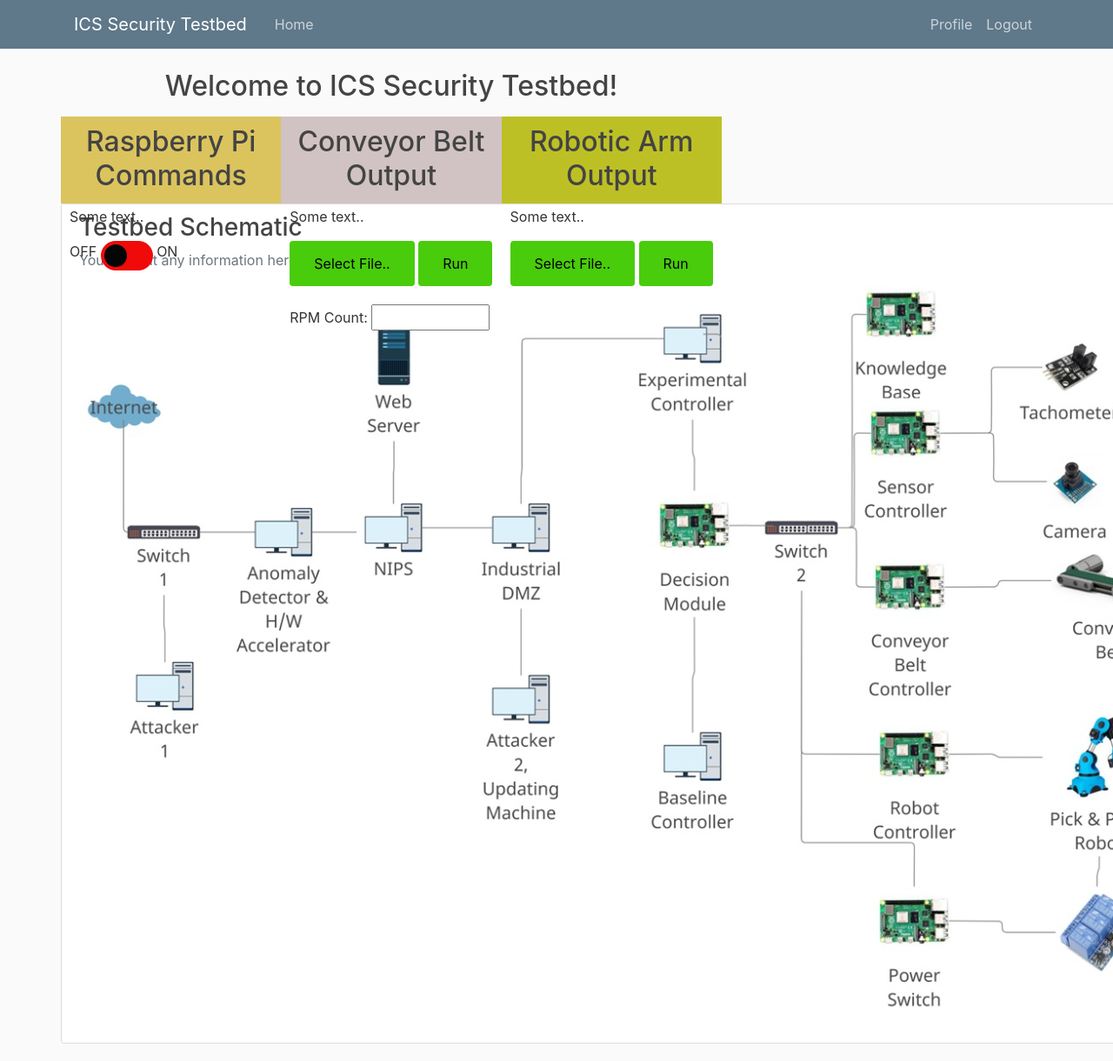
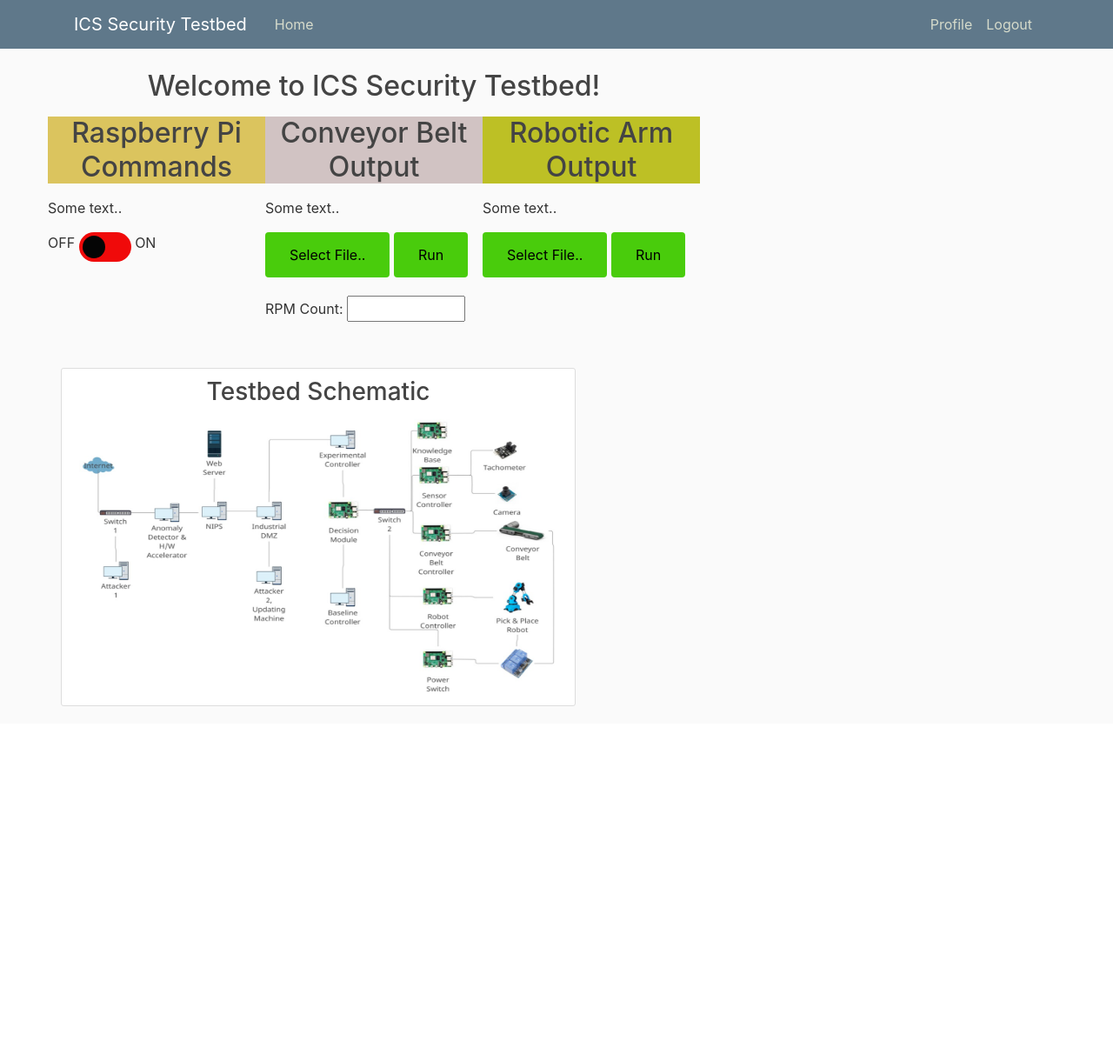
Before and after one commit to 40Keeper/django_project, a Django app: page / in a window 1280 px wide; the page is wider, and only the part inside the window is pictured. Shown: that part at 87% size. After the commit the page ends 812 px from the top of that part, so only its background shows below. Run offline with Django 4.2, Linux system fonts and the light colour scheme; a user stored in the database is signed in; some libraries are stand-ins or nearby versions.

Commit message:
added schematic image properly

```diff
--- a/django_project/blog/static/blog/main.css
+++ b/django_project/blog/static/blog/main.css
@@ -17,7 +17,7 @@
   }
 
   .site-header .navbar-nav .nav-link {
-    color: #cbd5db;
+    color: #d6dbcb;
   }
 
   .site-header .navbar-nav .nav-link:hover {
@@ -29,6 +29,8 @@
   }
 
   .content-section {
+    position: relative;
+    /* left: 200px; */
     background: #ffffff;
     padding: 10px 20px;
     border: 1px solid #dddddd;
--- a/django_project/blog/templates/blog/base.html
+++ b/django_project/blog/templates/blog/base.html
@@ -18,6 +18,8 @@
     {% else %}
         <title>Login to ICS System</title>
     {% endif %}
+
+    <link rel="icon" type="image/x-icon" href="../../../media/favicon.jpg">
 </head>
 <body>
     <header class="site-header">
@@ -42,45 +44,23 @@
               {% endif %}
               </div>
             </div>
-          </div>
+
         </nav>
     </header>
 
     <main role="main" class="container">
         <div class="row">
-          <div class="col-md-8">
-            <!-- <div class="content-section">
-              <h3>Our Sidebar</h3>
-              <p class='text-muted'>You can put any information here you'd like.
-                <ul class="list-group">
-                  <li class="list-group-item list-group-item-light">Latest Posts</li>
-                  <li class="list-group-item list-group-item-light">Announcements</li>
-                  <li class="list-group-item list-group-item-light">Calendars</li>
-                  <li class="list-group-item list-group-item-light">etc</li>
-                </ul>
-              </p>
-            </div> -->
-            {% if messages %}
-                {% for message in messages %}
-                    <div class="alert alert-{{ message.tags }}"></div>
-                    {{ message }}
-                {% endfor %}
-            {% endif %}
+          <div class="col-xl-15;">
             {% block content %}{% endblock %}
           </div>
+
+          <!-- SIDEBAR -->
           <div class="content-section">
-            <h3>Testbed Schematic</h3>
-            <p class='text-muted'>You can put any information here you'd like.
-              <img src="schematic.jpg" alt="Schematic Diagram of Testbench">
-              <!-- <ul class="list-group">
-                <li class="list-group-item list-group-item-light">Latest Posts</li>
-                <li class="list-group-item list-group-item-light">Announcements</li>
-                <li class="list-group-item list-group-item-light">Calendars</li>
-                <li class="list-group-item list-group-item-light">etc</li>
-              </ul> -->
-            </p>
-          </div>
+            <h3 style="text-align:center">Testbed Schematic</h3>
+            <img src="../../media/schematic.jpg" style="height:325px ; width:550px;">
+
         </div>
+
     </main>
 
     <!-- Optional JavaScript -->
--- a/django_project/blog/templates/blog/home.html
+++ b/django_project/blog/templates/blog/home.html
@@ -5,6 +5,7 @@
 <html>
 <head>
 <meta name="viewport" content="width=device-width, initial-scale=1">
+
 <style>
 * {
   box-sizing: border-box;
@@ -32,9 +33,10 @@
 
 <div class="row">
 
+
 <!-- COLUMN 1 -->
-    <div class="column" style="background-color:rgb(219, 196, 94);">
-        <h2><p style="text-align:center;">Raspberry Pi Commands</p></h2>
+    <div class="column; width:200px">
+        <h2><p style="text-align:center; background-color:rgb(219, 196, 94); width:250px">Raspberry Pi Commands</p></h2>
         <p>Some text..</p>
 
         <!-- Toggle Button -->
@@ -114,9 +116,10 @@
 
     </div>
 
+
 <!-- COLUMN 2 -->
-    <div class="column" style="background-color:rgb(209, 195, 195);">
-      <h2><p style="text-align:center;">Conveyor Belt Output</p></h2>
+    <div class="column; width:250px">
+      <h2><p style="text-align:center;background-color:rgb(209, 195, 195); width:250px">Conveyor Belt Output</p></h2>
       <p>Some text..</p>
 
       <!-- Select File.. button -->
@@ -164,8 +167,8 @@
 
 
 <!-- COLUMN 3 -->
-    <div class="column" style="background-color:rgb(189, 192, 37);">
-      <h2><p style="text-align:center;">Robotic Arm Output</p></h2>
+    <div class="column;width:200px">
+      <h2><p style="text-align:center; background-color:rgb(189, 192, 37);width:250px">Robotic Arm Output</p></h2>
       <p>Some text..</p>
 
       <!-- Select File.. button -->
@@ -220,6 +223,8 @@
 		type="text/javascript">
 	</script> -->
 
+  <br>
+  <br>
 </body>
 </html>
 {% endblock content %}
--- a/django_project/django_project/settings.py
+++ b/django_project/django_project/settings.py
@@ -121,7 +121,11 @@
 # Static files (CSS, JavaScript, Images)
 # https://docs.djangoproject.com/en/4.0/howto/static-files/
 
-STATIC_URL = 'static/'
+STATIC_URL = '/static/'
+
+MEDIA_ROOT = os.path.join(BASE_DIR, 'media')
+MEDIA_URL = '/media/'
+
 CRISPY_TEMPLATE_PACK = 'bootstrap4'
 
 # Default primary key field type
--- a/django_project/django_project/urls.py
+++ b/django_project/django_project/urls.py
@@ -18,6 +18,8 @@
 from django.urls import path
 from users import views as user_views
 from blog import views as blog_views
+from django.conf import settings
+from django.conf.urls.static import static
 
 urlpatterns = [
     path('admin/', admin.site.urls),
@@ -27,4 +29,4 @@
     path('logout/', auth_views.LogoutView.as_view(template_name = 'users/logout.html'), name = "logout"),
     path('', blog_views.home, name = "home"),
     path('home/', blog_views.home, name = "home"),
-]
+] + static(settings.MEDIA_URL, document_root=settings.MEDIA_ROOT)
```
Also changed, not shown: django_project/blog/templates/blog/testimgsrc.html (added, +12 -0 lines), django_project/db.sqlite3, django_project/media/cisco.jpg (added), django_project/media/favicon.jpg (added), django_project/media/grozny.jpeg (renamed from django_project/blog/templates/blog/grozny.jpeg), django_project/media/schematic.jpg (renamed from django_project/blog/templates/blog/schematic.jpg).
